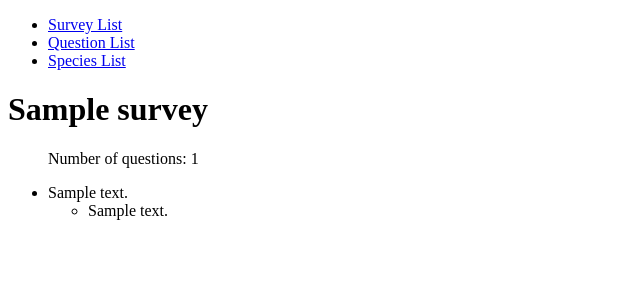
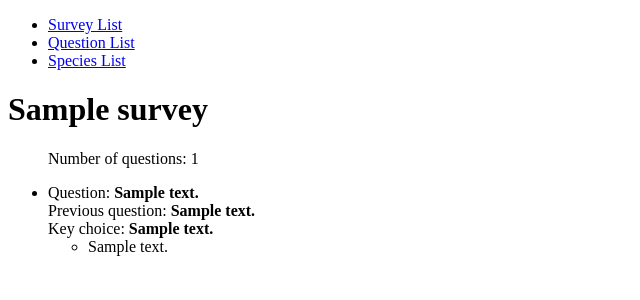
Before and after one commit to LAP-2016-CSULA/django-survey, a Django app: page /survey/1/ in a window 1280 px wide. Shown: the top 300 px of the page, without its empty margins (0-640 px from the left). Run offline with Django 3.2, Linux system fonts and the light colour scheme; tables that the repository leaves empty hold one stand-in row (values such as "Sample post").

Commit message:
survey detail will display previous question and key choice

```diff
--- a/survey/templates/survey/survey_detail.html
+++ b/survey/templates/survey/survey_detail.html
@@ -17,7 +17,7 @@ such thing as 'questions_list.all'
 {% if survey.surveyquestion_set.all %}
 <p>Number of questions: {{ survey.surveyquestion_set.all|length }}</p>
 {% for question in survey.surveyquestion_set.all %}
-    <li>{{ question.question }}
+    <li>Question: <strong>{{ question.question }}</strong><br>Previous question: <strong>{{ question.previous_question }}</strong><br> Key choice: <strong>{{ question.key_choice }}</strong>
         <ul>
         <!-- Choice in quest is one-to-many relation. the choice field is not
         a list. so need to call 'choice_set' and then '.all' for the list. -->
```
